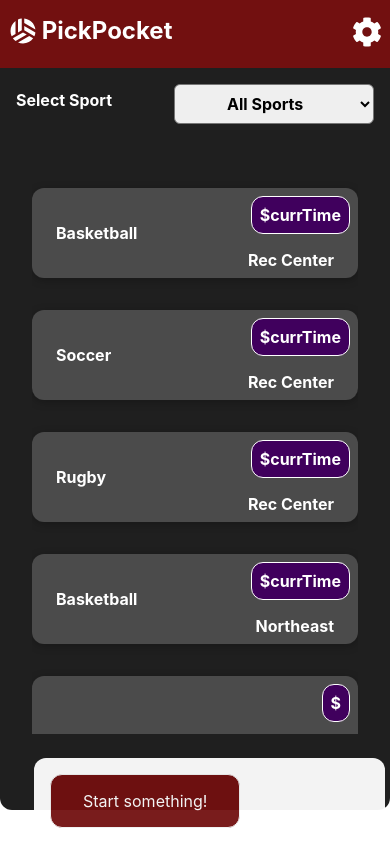
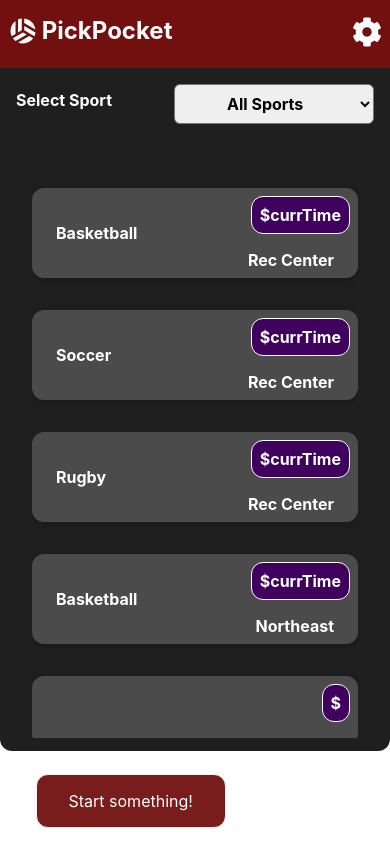
Before and after one commit to yusufelley/pickup, a React (Create React App) app in the folder web/: page / in a window 390 px wide. Built offline with nearby package versions, Linux system fonts and the light colour scheme.

Commit message:
Formatting Adjustments

```diff
--- a/web/src/components/Events/Events.css
+++ b/web/src/components/Events/Events.css
@@ -7,13 +7,13 @@
   background-color: rgb(31, 31, 31);
 
   width: 100vw;
-  height: 88vh;
+  height: 81vh;
   max-width: 100vw;
 }
 
 .events-container {
   padding: 2rem;
-  max-height: 80%;
+  max-height: 87.5%;
   overflow: scroll;
   overflow-x: hidden;
   border-radius: 1rem;
--- a/web/src/components/NewEvent/NewEvent.css
+++ b/web/src/components/NewEvent/NewEvent.css
@@ -41,7 +41,7 @@
   .new-expense {
     position: fixed;
     bottom: 0;
-    right: 5px;
+    right: 5vw;
     text-align: left;
   }
 }
```
Also changed, not shown: 1 other file (tests, documents, lock files or other folders).
